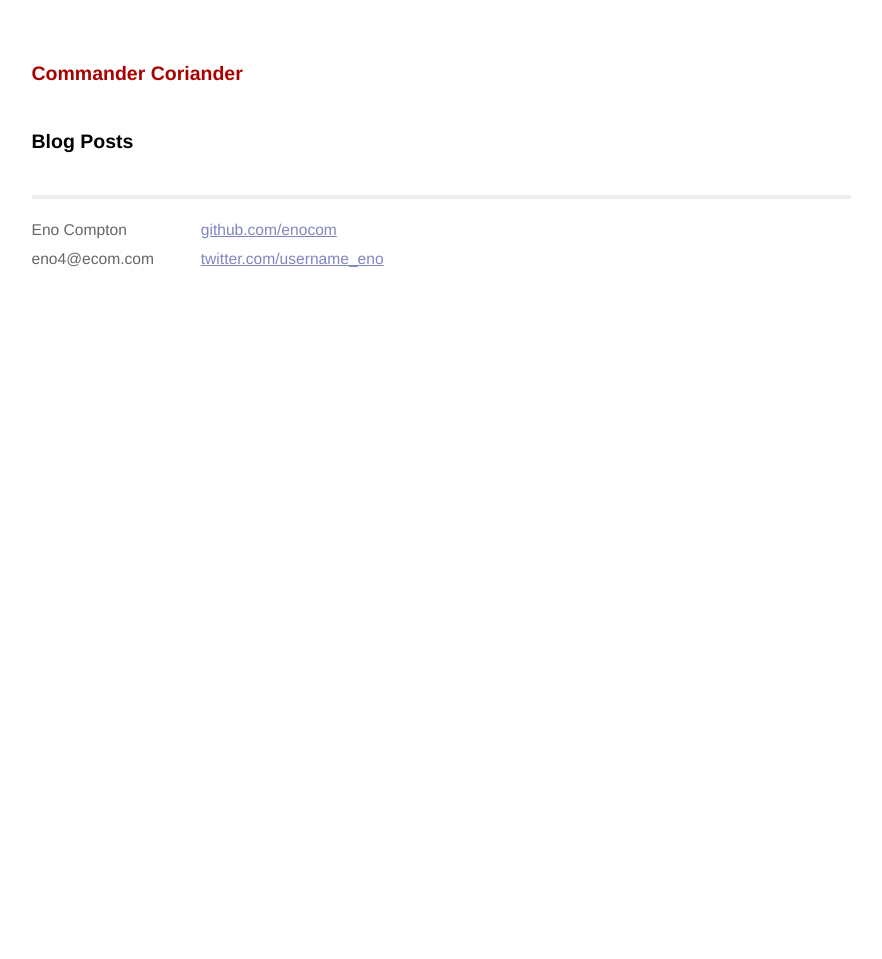
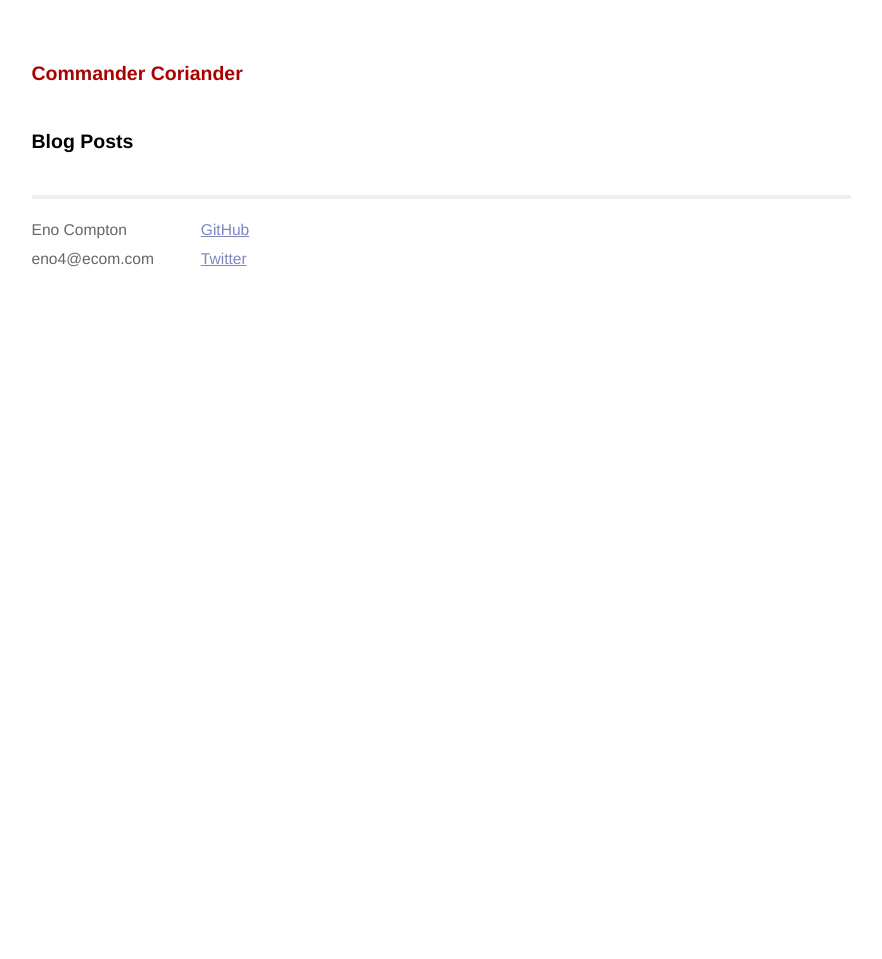
Before and after one commit to fcgvisa/enocom.github.io, a Jekyll site: the page built from index.html, in a window 1280 px wide. Shown: the whole page, without its empty margins (199-1081 px from the left). Built offline with Jekyll 4.4.1, drawn with Linux system fonts in a browser that asks for light colours; Markdown is read by kramdown in place of the engine named in the settings.

Commit message:
Pull config out from layout

```diff
--- a/_config.yml
+++ b/_config.yml
@@ -1,4 +1,9 @@
 name: Commander Coriander
+author: Eno Compton
+author_email: eno4@ecom.com
+github_url: https://github.com/enocom
+twitter_url: http://twitter.com/username_eno
+description: A miscellanea of details on Ruby, Ruby on Rails, test-driven development, and other software-related goodness.
 url: http://www.commandercoriander.com
 markdown: redcarpet
 pygments: true
--- a/_layouts/default.html
+++ b/_layouts/default.html
@@ -3,8 +3,8 @@
     <head>
         <meta charset="utf-8">
         <meta http-equiv="X-UA-Compatible" content="IE=edge,chrome=1">
-        <meta name="author" content="Eno Compton">
-        <meta name="description" content="A miscellanea of details on Ruby, Ruby on Rails, test-driven development, and other software-related goodness.">
+        <meta name="author" content="{{ site.author }}">
+        <meta name="description" content="{{ site.description }}">
         <title>{{ page.title }}</title>
         <meta name="viewport" content="width=device-width">
         <link rel="stylesheet" href="/css/syntax.css">
@@ -22,14 +22,14 @@
           <div class="footer">
             <div class="contact">
               <p>
-                Eno Compton<br />
-                eno4@ecom.com
+              {{ site.author }}<br />
+              {{ site.author_email }}
               </p>
             </div>
             <div class="contact">
               <p>
-                <a href="https://github.com/enocom">github.com/enocom</a><br />
-                <a href="https://twitter.com/username_eno">twitter.com/username_eno</a><br />
+              <a href="{{ site.github_url }}">GitHub</a><br />
+              <a href="{{ site.twitter_url }}">Twitter</a><br />
               </p>
             </div>
           </div>
```
